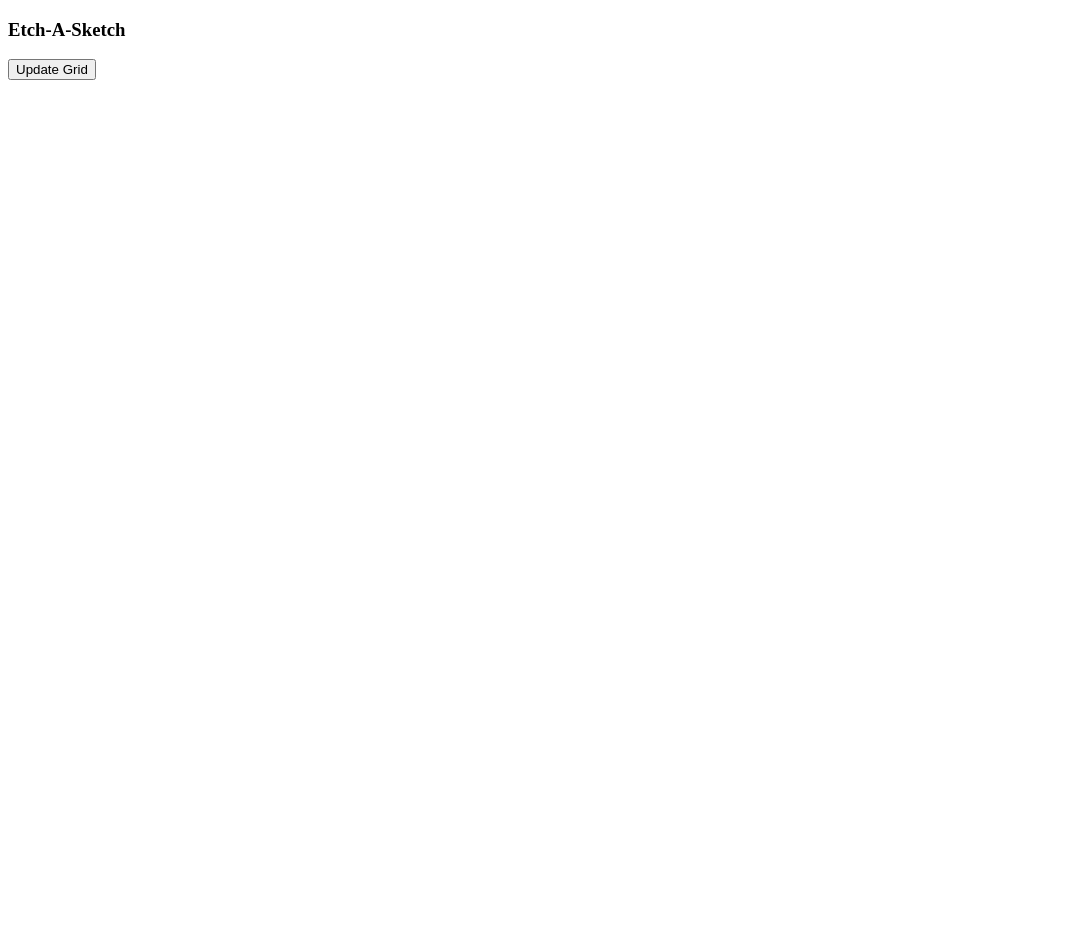
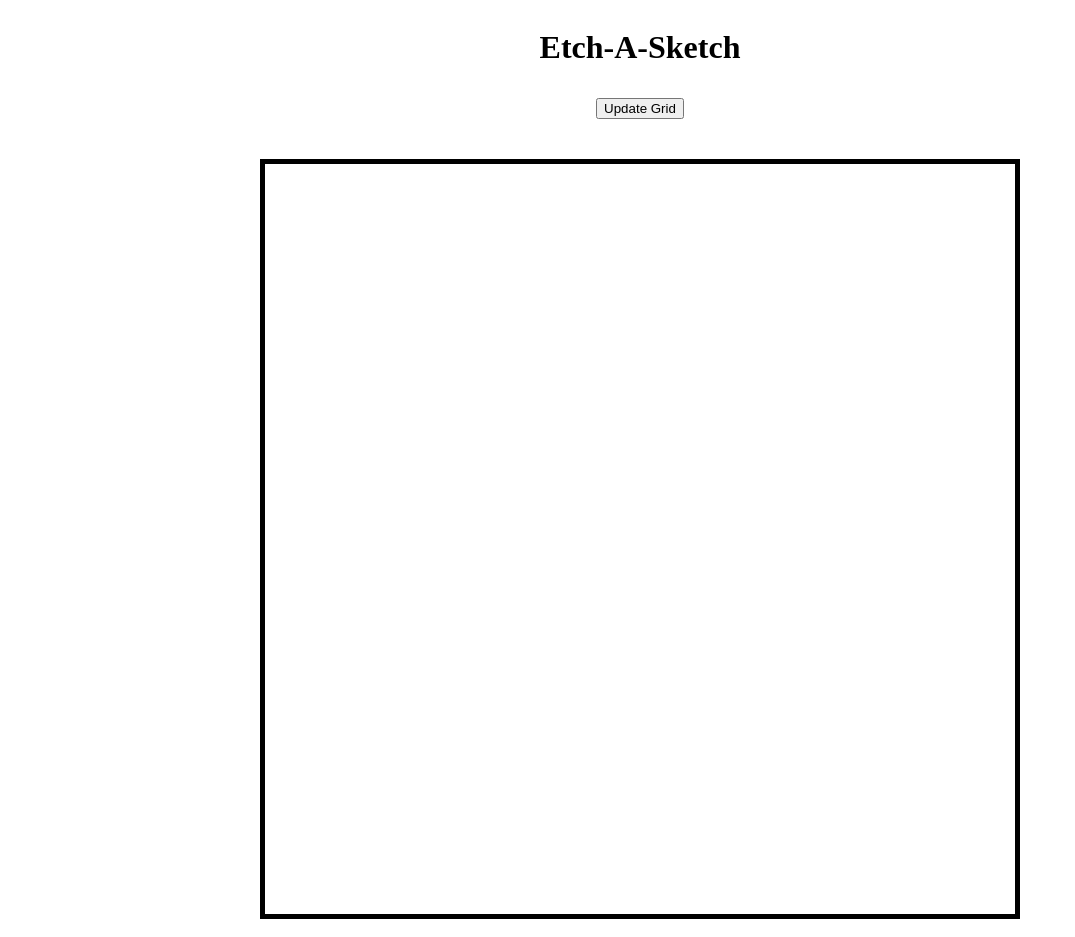
Before and after one commit to Detricklew/etch-a-sketch, a plain HTML site: page index.html in a window 1280 px wide. Shown: the whole page, without its empty margins (0-1075 px from the left). Before the commit the page ends 800 px from the top, so only its background shows below. Drawn offline with Linux system fonts and the light colour scheme.

Commit message:
Add styles.css and update css

```diff
--- a/index.html
+++ b/index.html
@@ -1,20 +1,21 @@
 <!DOCTYPE html>
 <html lang="en">
 <head>
+    <script src="script.js"></script>
     <meta charset="UTF-8">
     <meta http-equiv="X-UA-Compatible" content="IE=edge">
     <meta name="viewport" content="width=device-width, initial-scale=1.0">
+    <link rel="stylesheet" href="styles.css">
     <title>Etch-A-Sketch</title>
 </head>
 <body>
     <div class="main">
-        <div><h3>Etch-A-Sketch</h3></div>
-        <div><button>Update Grid</button></div>
+        <div><h1>Etch-A-Sketch</h1></div>
+        <div class="button"><button>Update Grid</button></div>
+        <div class="box"></div>
         <div>
 
         </div>
     </div>
-
-
 </body>
 </html>
--- /dev/null
+++ b/styles.css
@@ -0,0 +1,23 @@
+.main{
+    display: flex;
+    flex-direction: column;
+    justify-content: center;
+    align-items: center;
+    gap: 10px;
+}
+
+.button{
+    margin-bottom: 30px;
+}
+
+.box{
+    border: 5px solid black;
+    width: 750px;
+    height: 750px;
+}
+
+.tile{
+    margin: 0px;
+    padding: 0px;
+    border: 1px solid black;
+}
```
Also changed, not shown: style.css (deleted).
